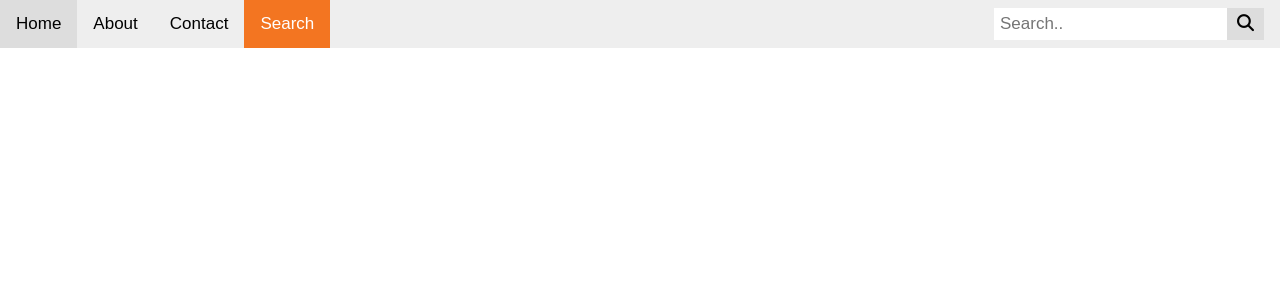
After one commit to Kuu44/Project-Amalgam, a Django app: template Backend/Amalgam/Books/templates/Books/layout.html in a window 1280 px wide. The commit adds this page. Shown: the top 300 px of the page. Run offline with Django 3.2, Linux system fonts and the light colour scheme; the template is opened without the code that fills it, so the values that code supplies are empty; some libraries are stand-ins or nearby versions.

Commit message:
Front end added for book display

```diff
--- /dev/null
+++ b/Backend/Amalgam/Books/templates/Books/layout.html
@@ -0,0 +1,32 @@
+<!DOCTYPE html>
+<html>
+<head>
+  {% load static %}
+   <meta charset="utf-8">
+   <link rel="stylesheet" href="{%static 'css/site.css'%}" type="text/css" />
+   <script src="https://kit.fontawesome.com/e3f2007728.js" crossorigin="anonymous"></script>
+</head>
+<body>
+
+<div class="topnav">
+  <a href="#home">Home</a>
+  <a href="#about">About</a>
+  <a href="#contact">Contact</a>
+  <a class="active" href="#search">Search</a>
+  <div class="search-container">
+    <form action="/action_page.php">
+      <input type="text" placeholder="Search.." name="search">
+      <button type="submit"><i class="fa fa-search"></i></button>
+    </form>
+  </div>
+</div>
+<!-- First Genre Grid-->
+{% block content %}
+
+{% endblock %}
+<div style="padding-left:16px">
+
+</div>
+
+</body>
+</html>
--- a/Backend/Amalgam/static/css/site.css
+++ b/Backend/Amalgam/static/css/site.css
@@ -1,4 +1,94 @@
-.hello
-{
-  color:red;
+body {
+    margin: 0;
+    font-family: Arial, Helvetica, sans-serif;
+  }
+
+.topnav {
+    overflow: hidden;
+    background-color: #e9e9e9c0;
+  }
+
+.topnav a {
+    float: left;
+    display: block;
+    color: black;
+    text-align: center;
+    padding: 14px 16px;
+    text-decoration: none;
+    font-size: 17px;
+  }
+
+.topnav a:hover {
+    background-color: #ddd;
+    color: black;
+  }
+
+.topnav a.active {
+    background-color: #f37521;
+    color: white;
+  }
+
+.topnav .search-container {
+    float: right;
+  }
+
+.topnav input[type=text] {
+    padding: 6px;
+    margin-top: 8px;
+    font-size: 17px;
+    border: none;
+  }
+
+.topnav .search-container button {
+    float: right;
+    padding: 6px 10px;
+    margin-top: 8px;
+    margin-right: 16px;
+    background: #ddd;
+    font-size: 17px;
+    border: none;
+    cursor: pointer;
+  }
+
+.topnav .search-container button:hover {
+    background: #ccc;
+  }
+
+  @media screen and (max-width: 600px) {
+    .topnav .search-container {
+      float: none;
+    }
+.topnav a, .topnav input[type=text], .topnav .search-container button {
+      float: none;
+      display: block;
+      text-align: left;
+      width: 100%;
+      margin: 0;
+      padding: 14px;
+    }
+.topnav input[type=text] {
+      border: 1px solid #ccc;
+    }
+  }
+
+.romantic_genre{
+    width: 300px;
+    border: 10px solid whitesmoke;
+    padding: 10px;
+    margin: 10px;
+    display: inline-block;
 }
+.thriller_genre{
+    width: 300px;
+    border: 10px solid whitesmoke;
+    padding: 10px;
+    margin: 10px;
+    display: inline-block;
+}
+
+.content{
+    text-align: left;
+    font-size: 17px;
+    font-family: Cambria, Cochin, Georgia;
+
+}
```
Also changed, not shown: Backend/Amalgam/Books/templates/Books/index.html (+15 -37 lines), Backend/Amalgam/db.sqlite3, Backend/Amalgam/media/media/18144590._UY2404_SS2404_.jpg (added).
